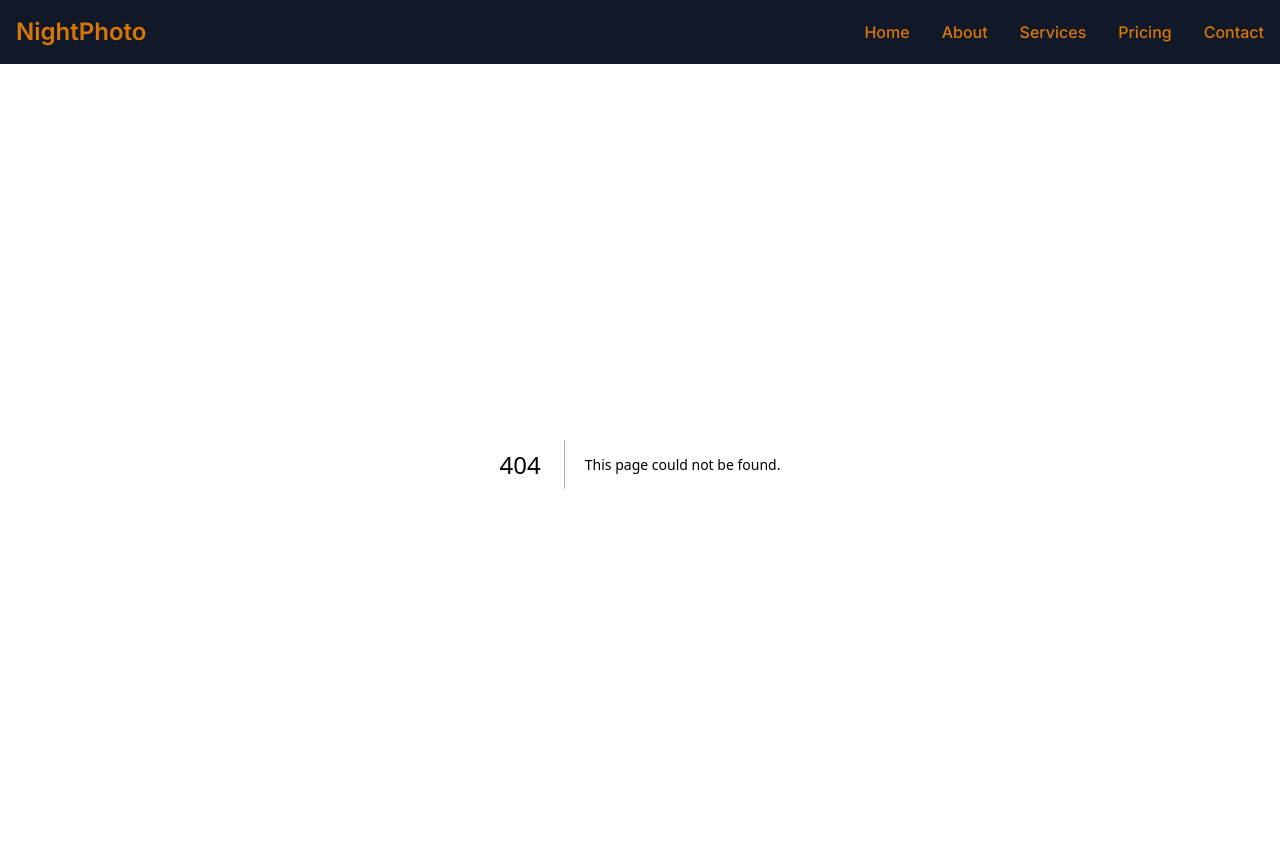
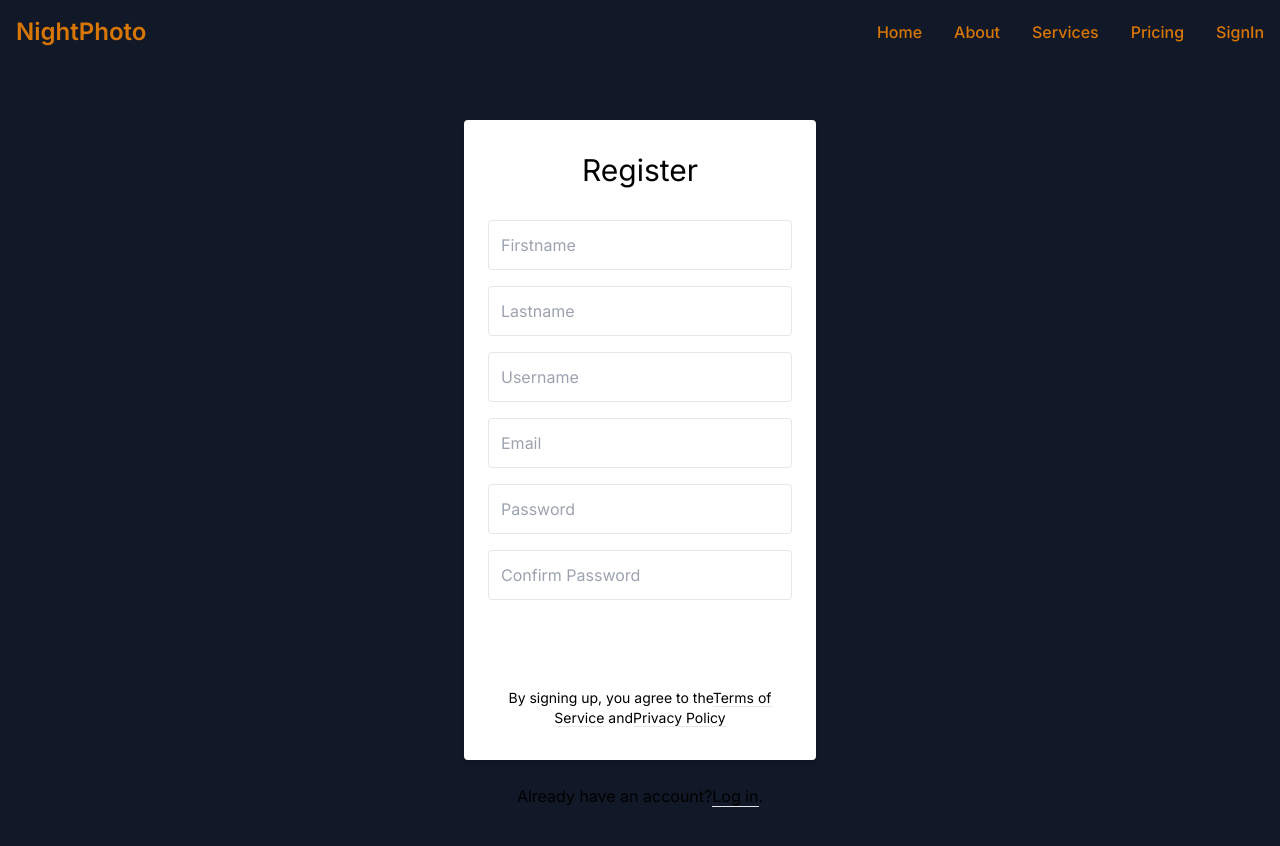
Before and after one commit to HannuSalmi1/nightphotofrontend, a Next.js app: page /register in a window 1280 px wide. Before the commit this address had no page. Shown: the top 846 px of the page. Built offline with nearby package versions, Linux system fonts and the light colour scheme.

Commit message:
creating registering form

```diff
--- a/app/components/Card.js
+++ b/app/components/Card.js
@@ -7,12 +7,9 @@ import {data} from "autoprefixer";
 
 function Card() {
 
-        // 2. Create our *dogImage* variable as well as the *setDogImage* function via useState
-        // We're setting the default value of dogImage to null, so that while we wait for the
-        // fetch to complete, we dont attempt to render the image
-        let [urlArray, setUrlArray] = useState(null)
+     let [urlArray, setUrlArray] = useState(null)
 
-        // 3. Create out useEffect function
+
     useEffect(() => {
         const interval = setInterval(() => {
             fetch("https://localhost:7046/api/Users/getImages")
--- a/app/components/Navbar.js
+++ b/app/components/Navbar.js
@@ -41,7 +41,7 @@ function Navbar(props) {
                         </li>
                         <li>
                             <a href="#"
-                               className="block py-2 pl-3 pr-4 text-amber-600 rounded hover:bg-gray-100 md:hover:bg-transparent md:border-0 md:hover:text-blue-700 md:p-0 dark:text-white md:dark:hover:text-blue-500 dark:hover:bg-gray-700 dark:hover:text-white md:dark:hover:bg-transparent">Contact</a>
+                               className="block py-2 pl-3 pr-4 text-amber-600 rounded hover:bg-gray-100 md:hover:bg-transparent md:border-0 md:hover:text-blue-700 md:p-0 dark:text-white md:dark:hover:text-blue-500 dark:hover:bg-gray-700 dark:hover:text-white md:dark:hover:bg-transparent">SignIn</a>
                         </li>
                     </ul>
                 </div>
--- /dev/null
+++ b/app/components/RegisterForm.js
@@ -0,0 +1,99 @@
+'use client'
+import { useState } from 'react';
+
+export default function RegisterForm() {
+    const [firstname, setFirstname] = useState('');
+    const [lastname, setLastname] = useState('');
+    const [username, setUsername] = useState('');
+    const [email, setEmail] = useState('');
+    const [password, setPassword] = useState('');
+
+    const handleSubmit = async (event) => {
+        event.preventDefault();
+
+        const response = await fetch('/api/register', {
+            method: 'POST',
+            headers: {
+                'Content-Type': 'application/json',
+            },
+            body: JSON.stringify({
+                firstname,
+                lastname,
+                username,
+                email,
+                password,
+            }),
+        });
+
+        // handle response
+    };
+
+
+    return <div className="bg-gray-900 min-h-screen flex items-center justify-center">
+        <form onSubmit={handleSubmit}
+              className="container max-w-sm mx-auto flex-1 flex flex-col items-center justify-center px-2">
+            <div className="container max-w-sm mx-auto flex-1 flex flex-col items-center justify-center px-2">
+                <div className="bg-white px-6 py-8 rounded shadow-md text-black w-full">
+                    <h1 className="mb-8 text-3xl text-center">Register</h1>
+                    <input
+                        type="text"
+                        className="block border border-grey-light w-full p-3 rounded mb-4"
+                        name="firstname"
+                        placeholder="Firstname"/>
+
+                    <input
+                        type="text"
+                        className="block border border-grey-light w-full p-3 rounded mb-4"
+                        name="lastname"
+                        placeholder="Lastname"/>
+                    <input
+                        type="text"
+                        className="block border border-grey-light w-full p-3 rounded mb-4"
+                        name="username"
+                        placeholder="Username"/>
+                    <input
+
+                        type="text"
+                        className="block border border-grey-light w-full p-3 rounded mb-4"
+                        name="email"
+                        placeholder="Email"/>
+
+                    <input
+                        type="password"
+                        className="block border border-grey-light w-full p-3 rounded mb-4"
+                        name="password"
+                        placeholder="Password"/>
+                    <input
+                        type="password"
+                        className="block border border-grey-light w-full p-3 rounded mb-4"
+                        name="confirm_password"
+                        placeholder="Confirm Password"/>
+
+                    <button
+                        type="submit"
+                        className="w-full text-center py-3 rounded bg-green text-white hover:bg-green-dark focus:outline-none my-1"
+                    >Create Account
+                    </button>
+
+                    <div className="text-center text-sm text-grey-dark mt-4">
+                        By signing up, you agree to the
+                        <a className="no-underline border-b border-grey-dark text-grey-dark" href="#">
+                            Terms of Service
+                        </a> and
+                        <a className="no-underline border-b border-grey-dark text-grey-dark" href="#">
+                            Privacy Policy
+                        </a>
+                    </div>
+                </div>
+
+                <div className="text-grey-dark mt-6">
+                    Already have an account?
+                    <a className="no-underline border-b border-blue text-blue" href="../login/">
+                        Log in
+                    </a>.
+                </div>
+            </div>
+        </form>
+    </div>
+
+}
--- /dev/null
+++ b/app/register/page.js
@@ -0,0 +1,9 @@
+import RegisterForm from "@/app/components/RegisterForm";
+import Card from "@/app/components/Card";
+
+export default function RegisterIn() {
+    return <main className="flex min-h-screen  items-center justify-center bg-gray-900 ">
+        <RegisterForm/>
+
+    </main>
+}
--- /dev/null
+++ b/app/signin/page.js
@@ -0,0 +1,3 @@
+export default function SignIn() {
+    return <h1>HelloHELLO</h1>;
+}
--- a/tailwind.config.js
+++ b/tailwind.config.js
@@ -4,6 +4,8 @@ module.exports = {
     './pages/**/*.{js,ts,jsx,tsx,mdx}',
     './components/**/*.{js,ts,jsx,tsx,mdx}',
     './app/**/*.{js,ts,jsx,tsx,mdx}',
+    './app/**/*.{js,ts,jsx,tsx,mdx}',
+
   ],
   theme: {
     extend: {
```
